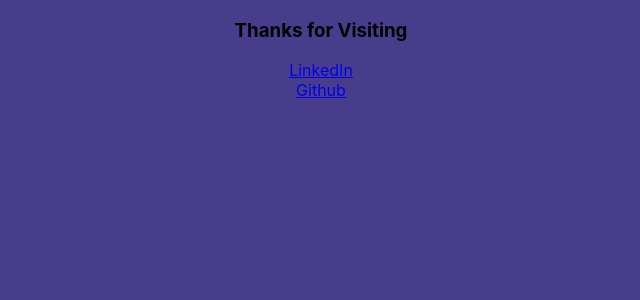
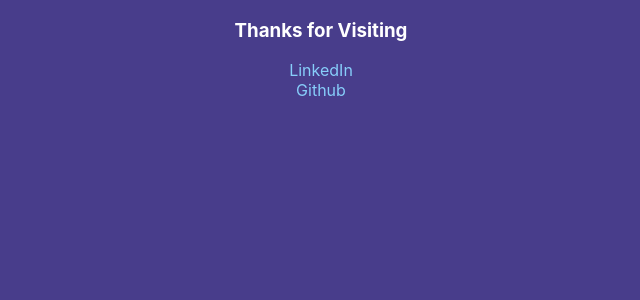
Before and after one commit to krissingl/kristaSingleton, a React (Create React App) app in the folder website/: page / in a window 1280 px wide. Shown: the top 300 px of the page, without its empty margins (319-959 px from the left). Built offline with nearby package versions, Linux system fonts and the light colour scheme.

Commit message:
made underline on hover

```diff
--- a/website/src/App.css
+++ b/website/src/App.css
@@ -1,12 +1,13 @@
 body {
   background-color: darkslateblue;
+  color: white;
 }
-a.hover {
+a {
   color: lightskyblue;
   text-decoration: none;
 }
 
-a.hover:hover {
+a:hover {
   text-decoration: underline;
 }
 .App {
```
